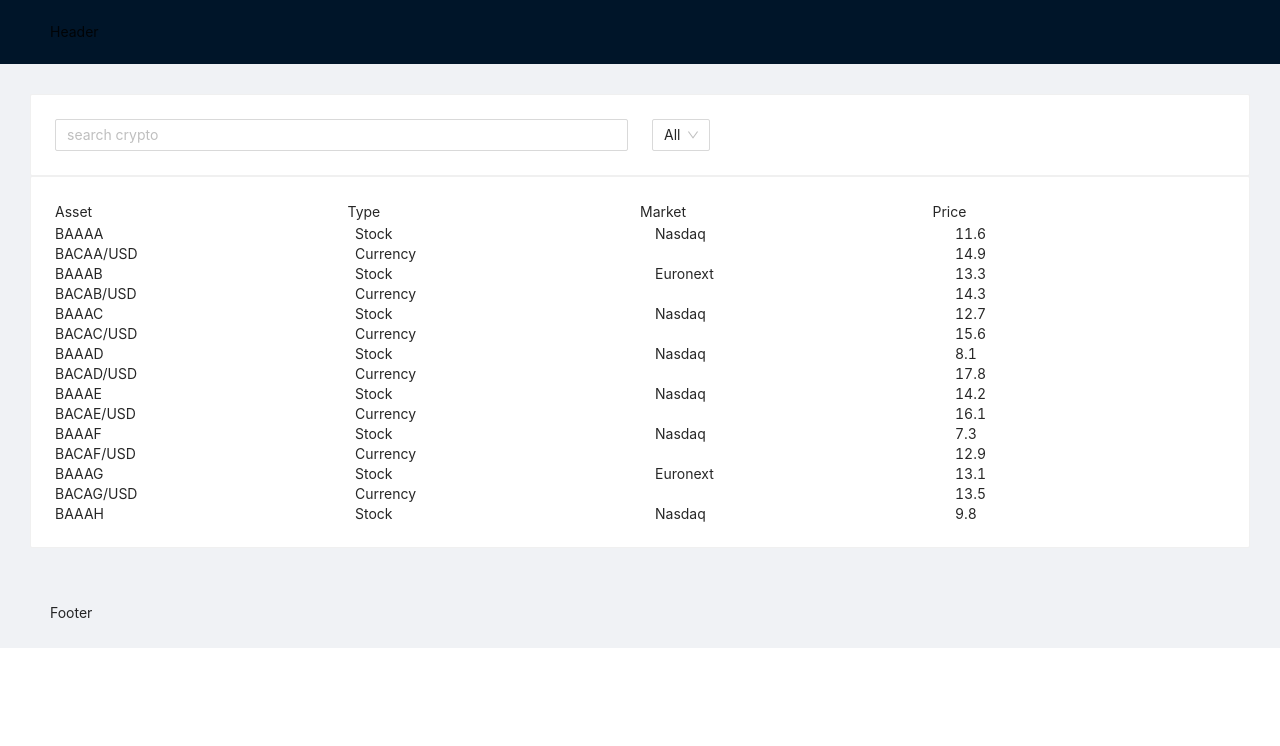
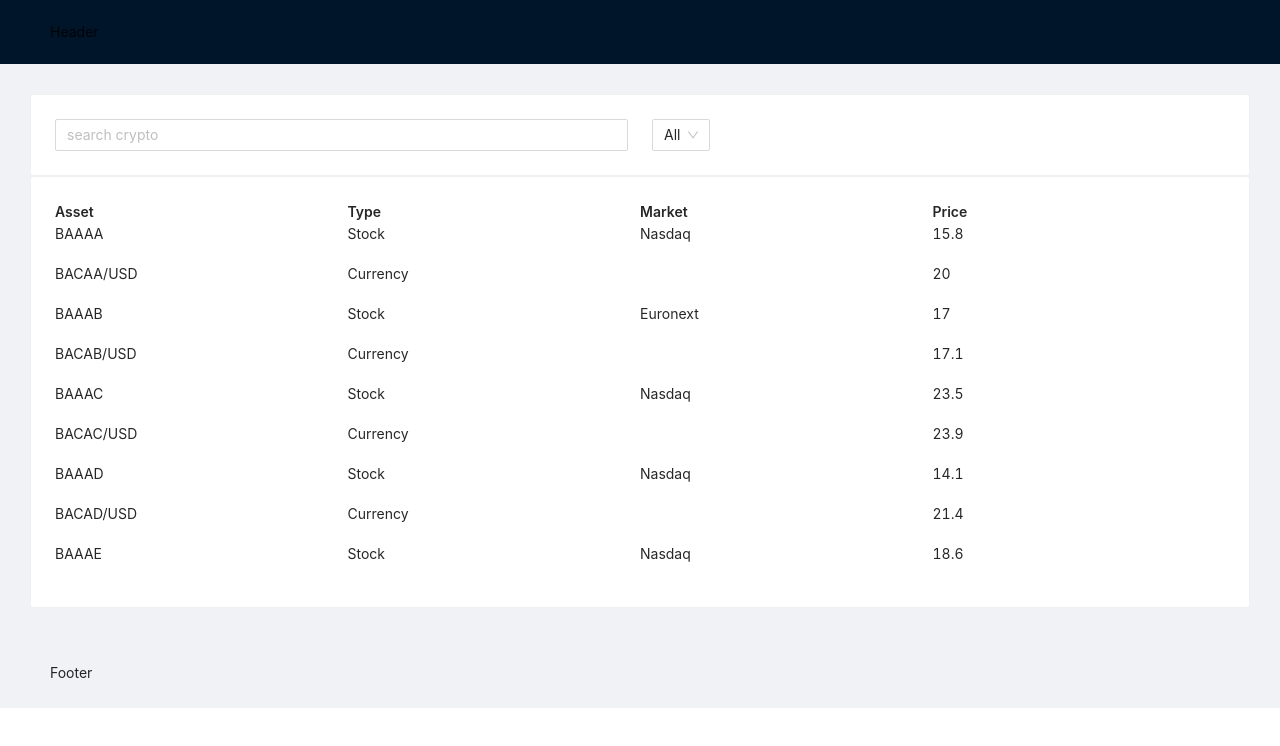
Before and after one commit to shootermv/coding-exercise-zoee, a React (Create React App) app: page / in a window 1280 px wide. Shown: the top 746 px of the page. Built offline with nearby package versions, Linux system fonts and the light colour scheme.

Commit message:
add autosizer to make table to fill all possible width

```diff
--- a/package.json
+++ b/package.json
@@ -16,6 +16,7 @@
     "react": "^18.1.0",
     "react-dom": "^18.1.0",
     "react-scripts": "5.0.1",
+    "react-virtualized-auto-sizer": "^1.0.6",
     "react-window": "^1.8.7",
     "rxjs": "^7.5.5",
     "typescript": "^4.6.3",
@@ -44,5 +45,8 @@
       "last 1 firefox version",
       "last 1 safari version"
     ]
+  },
+  "devDependencies": {
+    "@types/react-virtualized-auto-sizer": "^1.0.1"
   }
 }
--- a/src/App.tsx
+++ b/src/App.tsx
@@ -1,25 +1,34 @@
 import React, { useEffect, useState, useMemo } from "react";
 import "./App.css";
-import { FixedSizeList as List } from 'react-window';
+import { FixedSizeList as List } from "react-window";
 import dataStream from "./data";
 import millify from "millify";
 import { Row, Col, Typography, Card, Layout, Input, Select } from "antd";
+import AutoSizer from "react-virtualized-auto-sizer";
+
 const { Content, Header, Footer } = Layout;
 const { Text } = Typography;
+const getFilters = () => {
+  const raw: any = window?.localStorage.getItem('filters')
+  const parsed = JSON.parse(raw) || {
+    name: "",
+    byType: "All",
+  }
+  return parsed
+}
 function App() {
   const [items, setItems] = useState([]);
-  const [filters, setFilters] = useState<any>({
-    name: "",
-    byType: "All",
-  });
+  const [filters, setFilters] = useState<any>(getFilters());
   const filteredItems = useMemo(() => {
     return items.filter((itm: any) => {
-      return (filters.byType === 'All' || itm.type === filters.byType) && itm.assetName.includes(filters.name);
+      return (
+        (filters.byType === "All" || itm.type === filters.byType) &&
+        itm.assetName.includes(filters.name)
+      );
     });
   }, [filters, items]);
   useEffect(() => {
     const subscription = dataStream.subscribe((data: any) => {
-      console.log("---", data);
       setItems(data);
     });
     return () => subscription.unsubscribe();
@@ -32,14 +41,25 @@ function App() {
           <Row gutter={[24, 24]}>
             <Col span={12}>
               <Input
+                value={filters.name}
                 placeholder="search crypto"
-                onChange={(e) =>
-                  setFilters({ ...filters, name: e.target.value })
-                }
+                onChange={(e) => {
+                  const newFilters = { ...filters, name: e.target.value.toUpperCase() }
+                  setFilters(newFilters)
+                  localStorage.setItem('filters', JSON.stringify(newFilters))
+                }}
               />
             </Col>
             <Col span={12}>
-              <Select defaultValue="All"  onChange={v=>setFilters({...filters, byType: v})}>
+              <Select
+                value={filters.byType}
+                defaultValue="All"
+                onChange={(value) => {
+                  const newFilters = { ...filters, byType: value }
+                  setFilters(newFilters)
+                  localStorage.setItem('filters', JSON.stringify(newFilters))
+                }}
+              >
                 {["All", "Stock", "Currency"].map((_type) => (
                   <Select.Option key={_type}>{_type}</Select.Option>
                 ))}
@@ -50,43 +70,55 @@ function App() {
         <Card>
           <Row>
             <Col span={6}>
-              <Text>Asset</Text>
+              <Text strong>Asset</Text>
             </Col>
             <Col span={6}>
-              <Text>Type</Text>
+              <Text strong>Type</Text>
             </Col>
             <Col span={6}>
-              <Text>Market</Text>
+              <Text strong>Market</Text>
             </Col>
             <Col span={6}>
-              <Text>Price</Text>
+              <Text strong>Price</Text>
             </Col>
           </Row>
 
           <Row>
-            <Col span={24}>
-
+            <Col span={24} style={{minHeight: '360px'}}>
+              <AutoSizer>
+                {({ height, width }) => (
                   <List
                     itemData={filteredItems}
                     itemCount={filteredItems.length}
-                itemSize={20}
-                height={300}
-                width={1200}
+                    itemSize={40}
+                    height={350}
+                    width={width}
                   >
-                {({data, index, style }: {data: any, index: number, style: any }) => {
+                    {({
+                      data,
+                      index,
+                      style,
+                    }: {
+                      data: any;
+                      index: number;
+                      style: any;
+                    }) => {
                       return (
-
                         <Row style={style}>
                           <Col span={6}>{data[index].assetName}</Col>
                           <Col span={6}>{data[index].type}</Col>
                           <Col span={6}>
-                        {data[index].type === "Stock" ? data[index].market : ""}
+                            {data[index].type === "Stock"
+                              ? data[index].market
+                              : ""}
                           </Col>
                           <Col span={6}>{`${millify(data[index].price)}`}</Col>
                         </Row>
                       );
                     }}
                   </List>
+                )}
+              </AutoSizer>
             </Col>
           </Row>
         </Card>
--- a/src/data.ts
+++ b/src/data.ts
@@ -42,7 +42,7 @@ const getAllAssets = (n: number) => {
 };
 
 const NUMBER_OF_ASSETS = 200;
-const INTERVAL = 2000;
+const INTERVAL = 200;
 
 const assets = getAllAssets(NUMBER_OF_ASSETS);
 
```
Also changed, not shown: 1 other file (tests, documents, lock files or other folders). Lines whose indentation alone changed are shown as unchanged.
